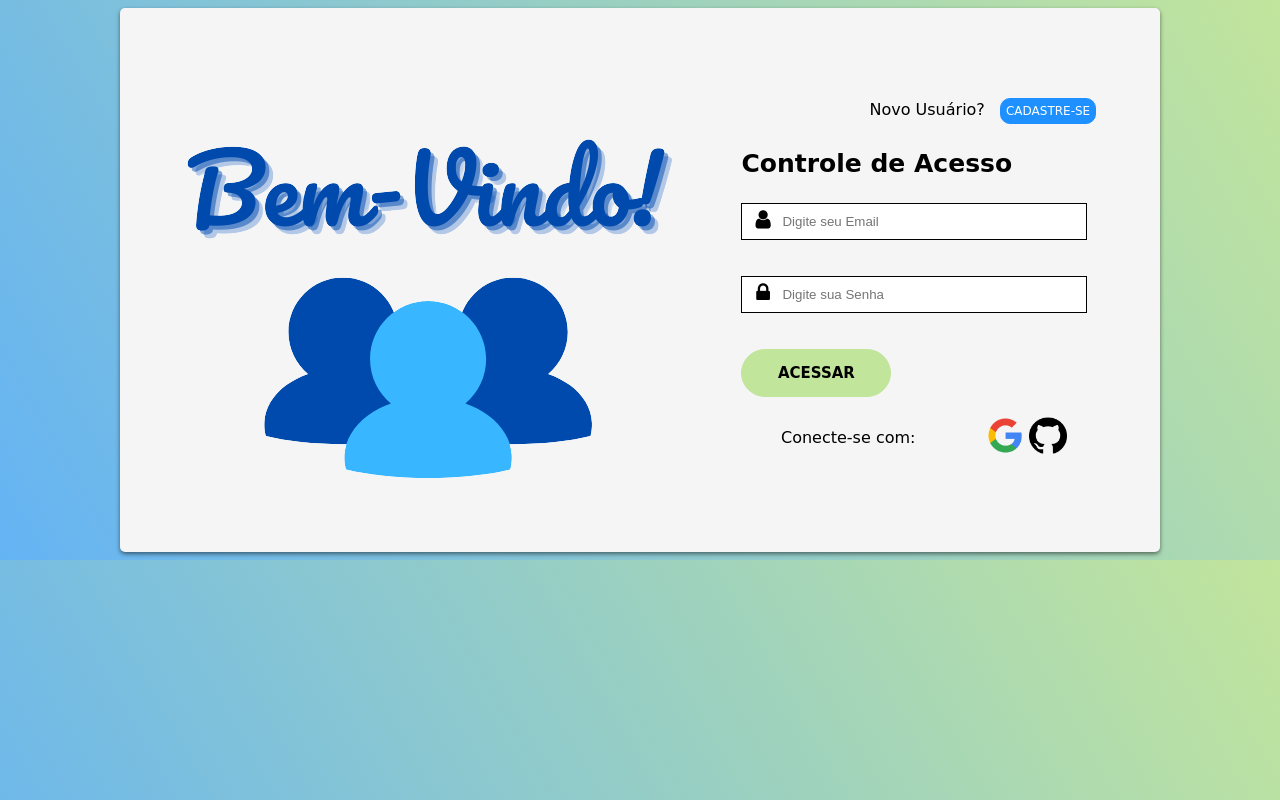
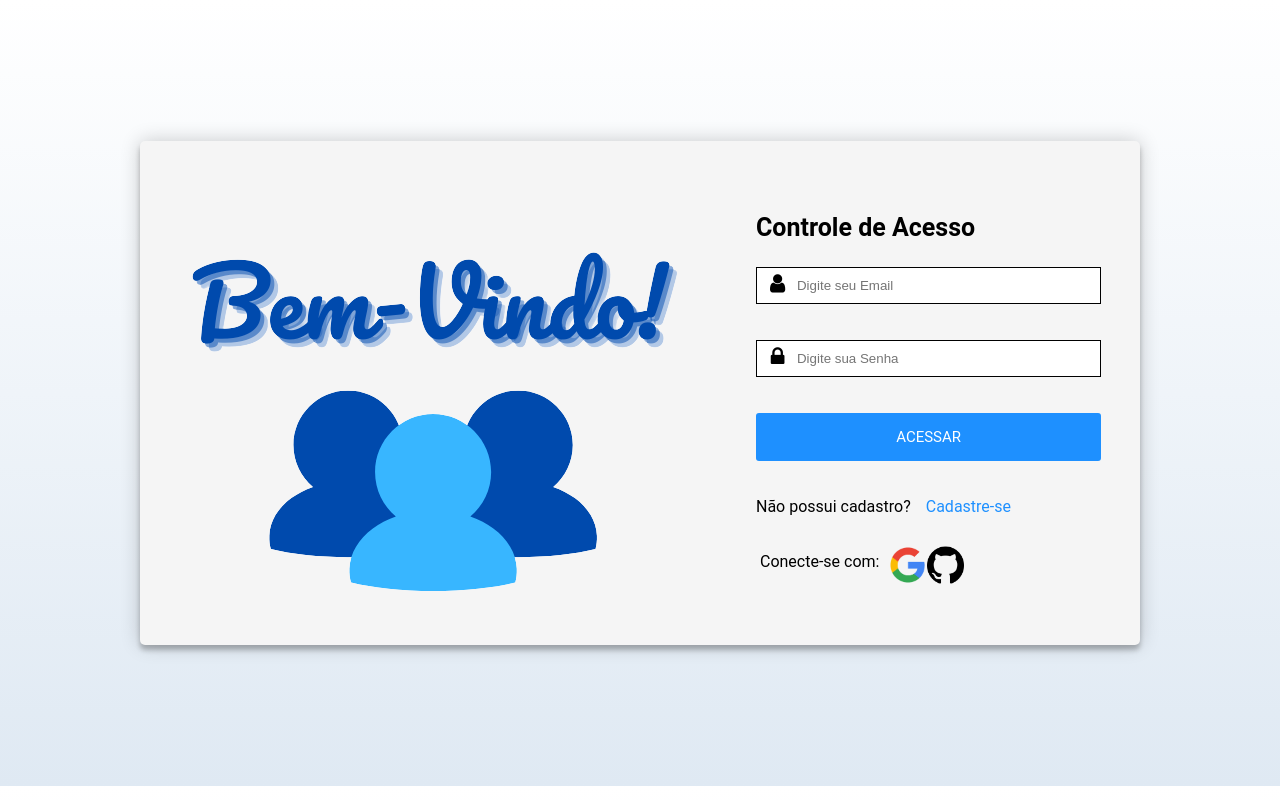
Before and after one commit to RenanFerreira0412/TRABALHO-PRATICO-BD, a plain HTML site: page index.html in a window 1280 px wide. Drawn offline with Linux system fonts and the light colour scheme.

Commit message:
Alterações finais da tela de login - Luísa Zanon

```diff
--- a/CSS/css.css
+++ b/CSS/css.css
@@ -1,16 +1,65 @@
+@media (min-width: 1051px) {
+    .caixa {
+        width: 1000px;
+        margin: auto;
+    }
+}
+
+@media (max-width: 1050px) {
+    .caixa {
+        width: 900px;
+        margin: auto;
+    }
+}
+
+@media (max-width: 955px) {
+    .caixa {
+        width: 600px;
+        margin: auto;
+    }
+}
+
+@media (max-width: 660px) {
+    .caixa {
+        width: 440px;
+        margin: auto;
+    }
+}
+
+@media (max-width: 955px) {
+    .caixa {
+        display: flex;
+        flex-wrap: wrap
+    }
+}
+
+@media (max-width: 660px) {
+    #logoBemVindo {
+        width: 450px;
+        height: 450px;
+    }
+}
+
+@import url('https://fonts.googleapis.com/css2?family=Pacifico&display=swap');
+
 body {
-    background-image: linear-gradient(60deg, #64b3f4 0%, #c2e59c 100%);
+    background-image: linear-gradient(to top, #dfe9f3 0%, white 100%);
+}
+
+.flex {
+    display: flex;
+    justify-content: center;
+    align-items: center;
+    height: 770px;
 }
 
 .caixa{
-    padding: 20px;
-    margin-top: 10px;
-    border-radius: 5px;
-    background-color: whitesmoke;
-    box-shadow: 0 2px 4px 0 rgb(0, 0, 0, 0.5);
     display: flex;
     justify-content: space-around;
     align-items: center;
+    border-radius: 5px;
+    box-shadow: 0 0 20px 0 rgba(0, 0, 0, 0.2), 0 5px 5px 0 rgba(0, 0, 0, 0.24);
+    background-color: whitesmoke;
 }
 
 .camposDigitar {
@@ -26,19 +75,23 @@ input:focus {
 }
 
 .botaoAcessar {
-    background-color: #c2e59c;
-    border: 1px solid #c2e59c;
-    width: 10em;
-    border-radius: 5em;
-    padding: 14px;
+    background-color: dodgerBlue;
+    border: 0;
+    width: 100%;
+    border-radius: 3px;
+    padding: 15px;
     font-size: 15px;
-    font-family: 'Pacifico', cursive;
     text-transform: uppercase;
-    font-weight: bold;
+    font-family: "Roboto", sans-serif;
+    outline: 0;
+    color: white;
+    -webkit-transition: all 0.3 ease;
+    transition: all 0.3 ease;
+    margin-bottom: 20px;
 }
 
  h3 {
-    font-family: 'Pacifico', cursive;
+    font-family: "Roboto", sans-serif;
     font-size: 25px;
  }
 
@@ -68,29 +121,26 @@ input:focus {
 
 #ServidoresExternos{
     display: flex;
-    justify-content: space-around;
-    align-items: center;
     margin: 4px;
-    font-family: 'Pacifico', cursive;
+    font-family: "Roboto", sans-serif;
 }
 
 #AcessarComServidorExterno{
     cursor: pointer;
+    border: none;
+    font-size:0%;
+    margin-left: 10px;
+    margin: 10px;
 }
 
 .botaoCadastrar{
-    font-size: 12px;
-    border: dodgerBlue 1px solid;
-    margin: 0 10px;
-    background-color: dodgerBlue;
-    padding: 5px ;
-    border-radius: 10px;
-    color: white;
-    text-transform: uppercase;
-    font-family: 'Pacifico', cursive;
+    color: dodgerBlue;
+    font-family: "Roboto", sans-serif;
+    margin-left: 15px;
+    cursor: pointer;
 }
 
 #Registrar{
-    font-family: 'Pacifico', cursive;
-    margin-left: 8em;
+    font-family: "Roboto", sans-serif;
+    display: inline-flex;
 }
--- a/index.html
+++ b/index.html
@@ -7,71 +7,21 @@
     <link rel="stylesheet" href="CSS/css.css">
     <link rel="stylesheet" type="text/css"
         href="https://cdnjs.cloudflare.com/ajax/libs/font-awesome/4.7.0/css/font-awesome.css">
-    <style>
-        @media (min-width: 1051px) {
-            .caixa {
-                width: 1000px;
-                margin: auto;
-            }
-        }
-
-        @media (max-width: 1050px) {
-            .caixa {
-                width: 900px;
-                margin: auto;
-            }
-        }
-
-        @media (max-width: 955px) {
-            .caixa {
-                width: 600px;
-                margin: auto;
-            }
-        }
-
-        @media (max-width: 660px) {
-            .caixa {
-                width: 440px;
-                margin: auto;
-            }
-        }
-
-        @media (max-width: 955px) {
-            .caixa {
-                display: flex;
-                flex-wrap: wrap
-            }
-        }
-
-        @media (max-width: 660px) {
-            #logoBemVindo {
-                width: 450px;
-                height: 450px;
-            }
-        }
-
-        @import url('https://fonts.googleapis.com/css2?family=Pacifico&display=swap');
-    </style>
 </head>
 
 <body>
 
-    <div class="caixa">
+    <div class="flex">
 
-        <div>
-            <img id="logoBemVindo" src="IMGs/Bem-vindoLogoComUsers.png">
-        </div>
+        <div class="caixa">
 
-        <div id="app">
+            <div>
+                <img id="logoBemVindo" src="IMGs/Bem-vindoLogoComUsers.png">
+            </div>
 
-            <div id="auth">
+            <div id="app">
 
-                <div class="caixa02">
-
-                    <p id="Registrar">
-                        Novo Usuário?
-                        <button class="botaoCadastrar" onclick="RealizarCadastro()">Cadastre-se</button>
-                    </p>
+                <div id="auth">
 
                     <form id="FrmAutentica">
                         <h3 id="FrmAutenticaTitulo">Controle de Acesso</h3>
@@ -95,10 +45,15 @@
                         <button type="submit" class="botaoAcessar" id="FrmAutenticaSubmit">Acessar</button>
                     </form>
 
-                    <p id="Acessar" class="IniOculta">
+                    <div id="Acessar" class="IniOculta">
                         Já possui um cadastro?
-                        <button class="botaoCadastrar" onclick="RealizarAcesso()">Acessar</button>
-                    </p>
+                        <p class="botaoCadastrar" onclick="RealizarAcesso()">Acessar</p>
+                    </div>
+
+                    <div id="Registrar">
+                        <p>Não possui cadastro?</p>
+                        <p class="botaoCadastrar" onclick="RealizarCadastro()">Cadastre-se</p>
+                    </div>
 
                     <div id="ServidoresExternos">
                         <p>Conecte-se com:</p>
@@ -113,9 +68,9 @@
                     </div>
 
                 </div>
-
             </div>
         </div>
+
     </div>
 </body>
 
```
